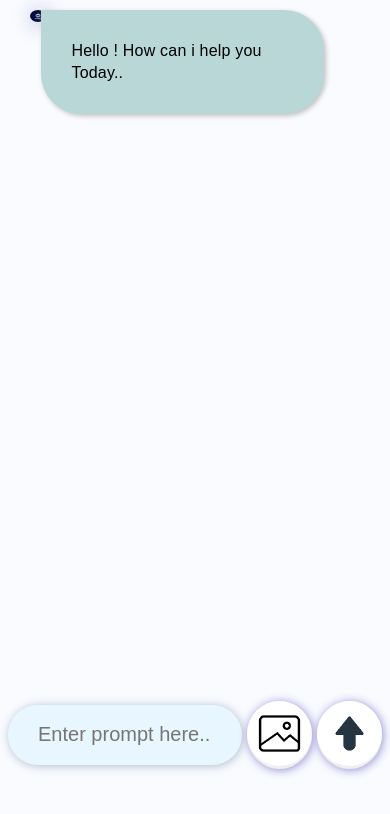
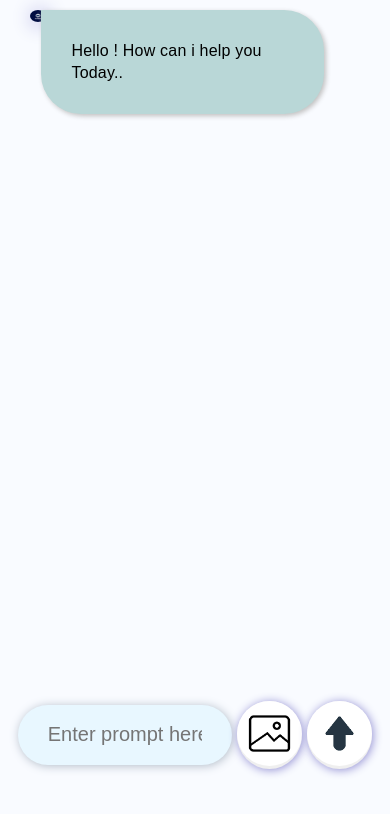
Before and after one commit to mohitHere-7/chatBot, a plain HTML site: page index.html in a window 390 px wide. Drawn offline with Linux system fonts and the light colour scheme.

Commit message:
style.css

```diff
--- a/style.css
+++ b/style.css
@@ -192,7 +192,7 @@ body{
 
     }
     .prompt-area input{
-         width: 60%;
+         width: 55%;
          height: 60px;
 
     }
```
